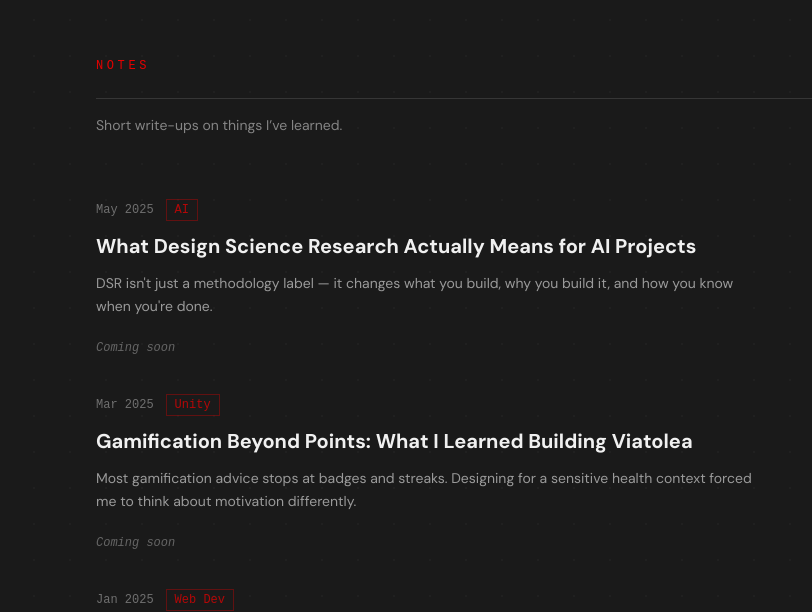
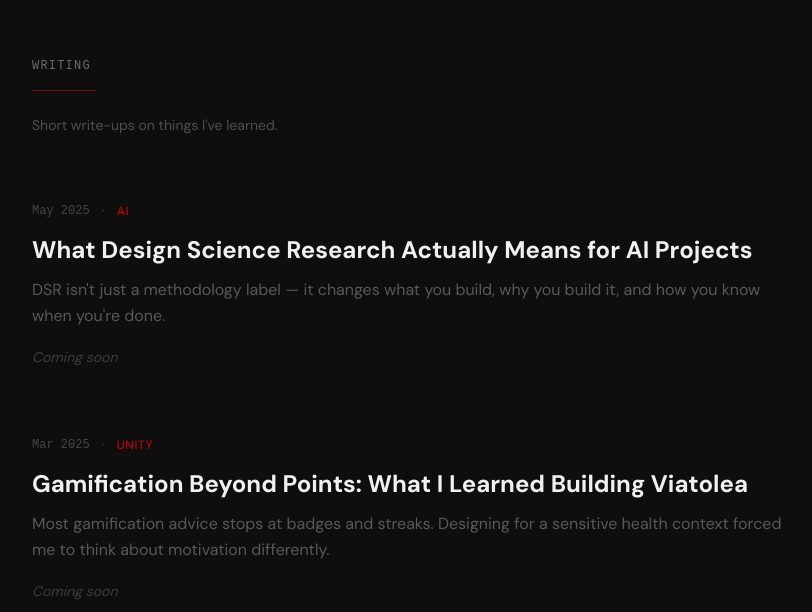
Before and after one commit to khusanovich/portfolio, a Next.js app: page / in a window 1280 px wide. Shown: the part 3994-4606 px from the top of the page, without its empty margins (56-868 px from the left). Built offline with nearby package versions, Linux system fonts and the light colour scheme.

Commit message:
update notes section with cleaner styling

```diff
--- a/src/components/sections/Notes.tsx
+++ b/src/components/sections/Notes.tsx
@@ -19,32 +19,46 @@ const NOTES: Note[] = [
 
 export default function Notes() {
   return (
-    <section id="notes" className="py-32 bg-surface relative overflow-hidden">
-      <div className="dot-grid absolute inset-0 opacity-40 pointer-events-none" />
-      <div className="relative z-10 max-w-5xl mx-auto px-6">
+    <section id="notes" className="py-24 md:py-32 bg-background relative">
+      <div className="max-w-6xl mx-auto px-6">
+        {/* Section header */}
         <FadeIn>
-          <p className="font-mono text-xs tracking-[0.3em] uppercase text-accent mb-6">Notes</p>
-          <hr className="border-0 border-t border-white/12 mb-4" />
-          <p className="text-sm font-sans font-light text-foreground/50 mb-16">
-            Short write-ups on things I&rsquo;ve learned.
-          </p>
+          <div className="mb-16">
+            <p className="font-mono text-xs tracking-widest uppercase text-muted mb-4">
+              Writing
+            </p>
+            <div className="w-16 h-px bg-accent/50" />
+            <p className="text-sm text-muted/70 mt-6">
+              Short write-ups on things I've learned.
+            </p>
+          </div>
         </FadeIn>
 
-        <div className="max-w-2xl">
+        <div className="max-w-3xl space-y-8">
           {NOTES.map((note, i) => (
             <FadeIn key={i} delay={i * 0.08}>
-              <article className="py-9 first:pt-0 border-b border-white/12 last:border-b-0 group">
+              <article className="group pb-8 border-b border-muted/20 last:border-b-0">
                 <div className="flex items-center gap-3 mb-3">
-                  <span className="font-mono text-xs text-foreground/40">{note.date}</span>
-                  <span className="font-mono text-xs text-accent/75 border border-accent/35 px-2 py-0.5">{note.tag}</span>
+                  <span className="font-mono text-xs text-muted/60">{note.date}</span>
+                  <span className="text-muted/40">·</span>
+                  <span className="text-xs font-medium text-accent/80 uppercase tracking-wider">
+                    {note.tag}
+                  </span>
                 </div>
-                <h3 className="font-serif text-xl font-bold text-foreground leading-snug mb-3 group-hover:gradient-text transition-all duration-300">
+
+                <h3 className="text-xl md:text-2xl font-bold text-foreground leading-tight mb-3 group-hover:text-accent transition-colors duration-300">
                   {note.href ? <a href={note.href}>{note.title}</a> : note.title}
                 </h3>
-                <p className="text-sm font-sans font-light text-foreground/60 leading-relaxed mb-4">{note.excerpt}</p>
+
+                <p className="text-base text-muted/80 leading-relaxed mb-4">
+                  {note.excerpt}
+                </p>
+
                 {note.href
-                  ? <a href={note.href} className="inline-flex items-center gap-1.5 text-xs font-mono text-accent">Read →</a>
-                  : <span className="text-xs font-mono text-foreground/35 italic">Coming soon</span>}
+                  ? <a href={note.href} className="inline-flex items-center gap-2 text-sm font-semibold text-accent hover:text-accent/80 transition-colors duration-200">
+                      Read more →
+                    </a>
+                  : <span className="text-sm text-muted/50 italic">Coming soon</span>}
               </article>
             </FadeIn>
           ))}
```
